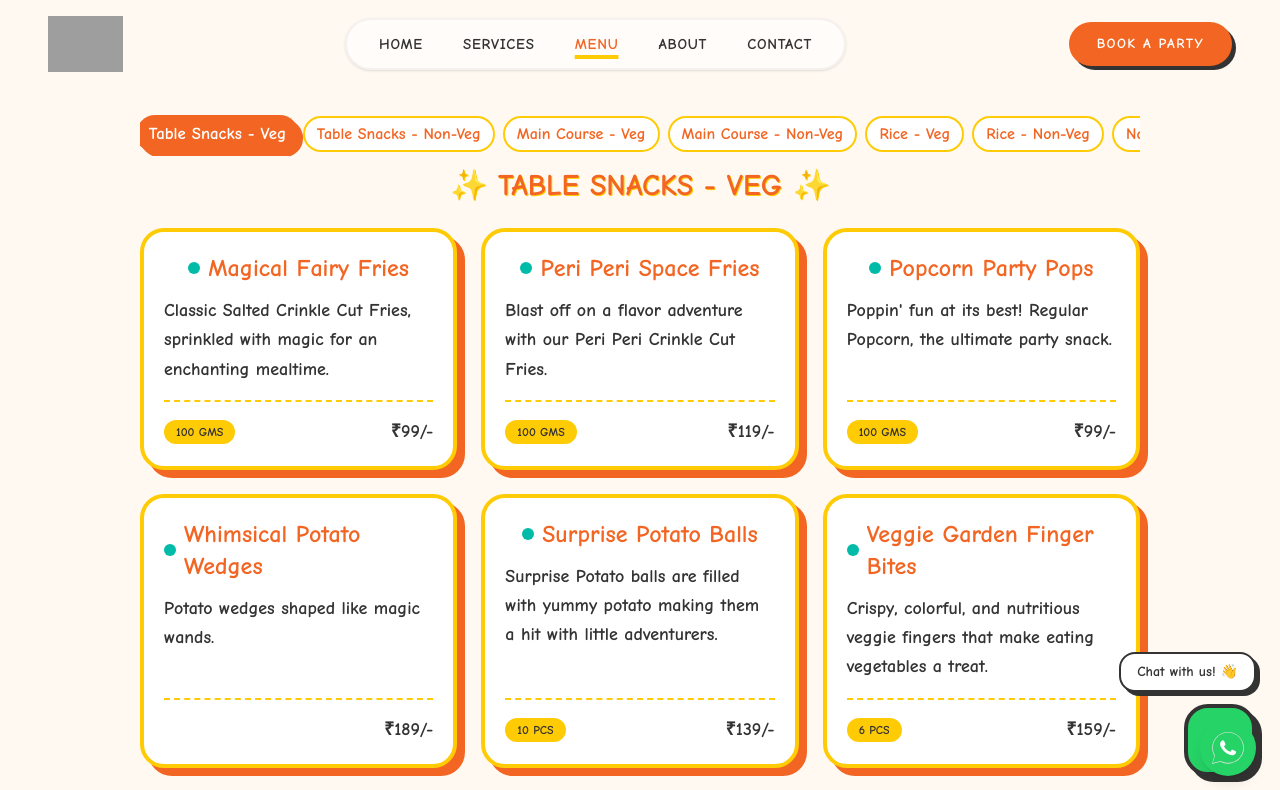
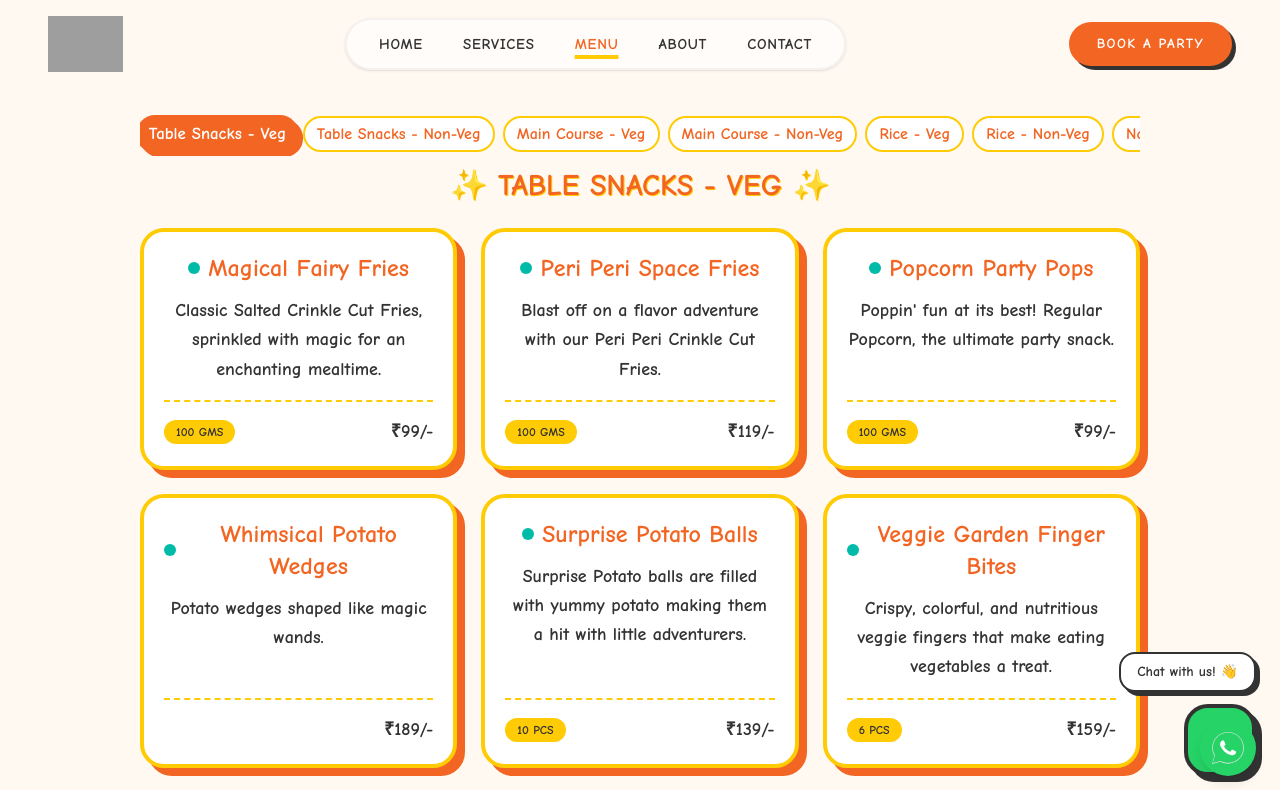
Before and after one commit to Vishwash-chauhan/lj-website, a Next.js app: page /menu in a window 1280 px wide. Shown: the top 790 px of the page. Built offline with nearby package versions, Linux system fonts and the light colour scheme; grey boxes are pictures that could not be loaded.

Commit message:
Removed the global text-center on the main wrapper Explicitly set test-left for the the item name in the mobile view Item title: text-left md:text-center (left on mobile, centered on md+) Item description: text-left md:text-center (same responsive behavior)

```diff
--- a/app/components/MenuPageContent.tsx
+++ b/app/components/MenuPageContent.tsx
@@ -283,7 +283,7 @@ export default function MenuPageContent() {
                         item.VegNonVeg?.toLowerCase().startsWith('non') ? 'bg-red-500' : 'bg-teal-500'
                       }`}
                     />
-                    <span className="line-clamp-2 text-left">{item.Name}</span>
+                    <span className="line-clamp-2 text-left md:text-center">{item.Name}</span>
                   </div>
                   {mounted && isMobile && (
                     <div className="text-xs sm:text-sm font-bold text-[#F26522] ml-2 flex-shrink-0">
@@ -305,7 +305,7 @@ export default function MenuPageContent() {
                   </div>
                 ) : (
                   <>
-                    <p className="text-sm md:text-lg font-bold leading-relaxed text-[#333333] mb-3 sm:mb-4 flex-1 text-left">
+                    <p className="text-sm md:text-lg font-bold leading-relaxed text-[#333333] mb-3 sm:mb-4 flex-1 text-left md:text-center">
                       {item.Description}
                     </p>
                     <div className="flex justify-between items-center border-t-2 border-dashed border-[#FFCB05] pt-3 sm:pt-4">
```
